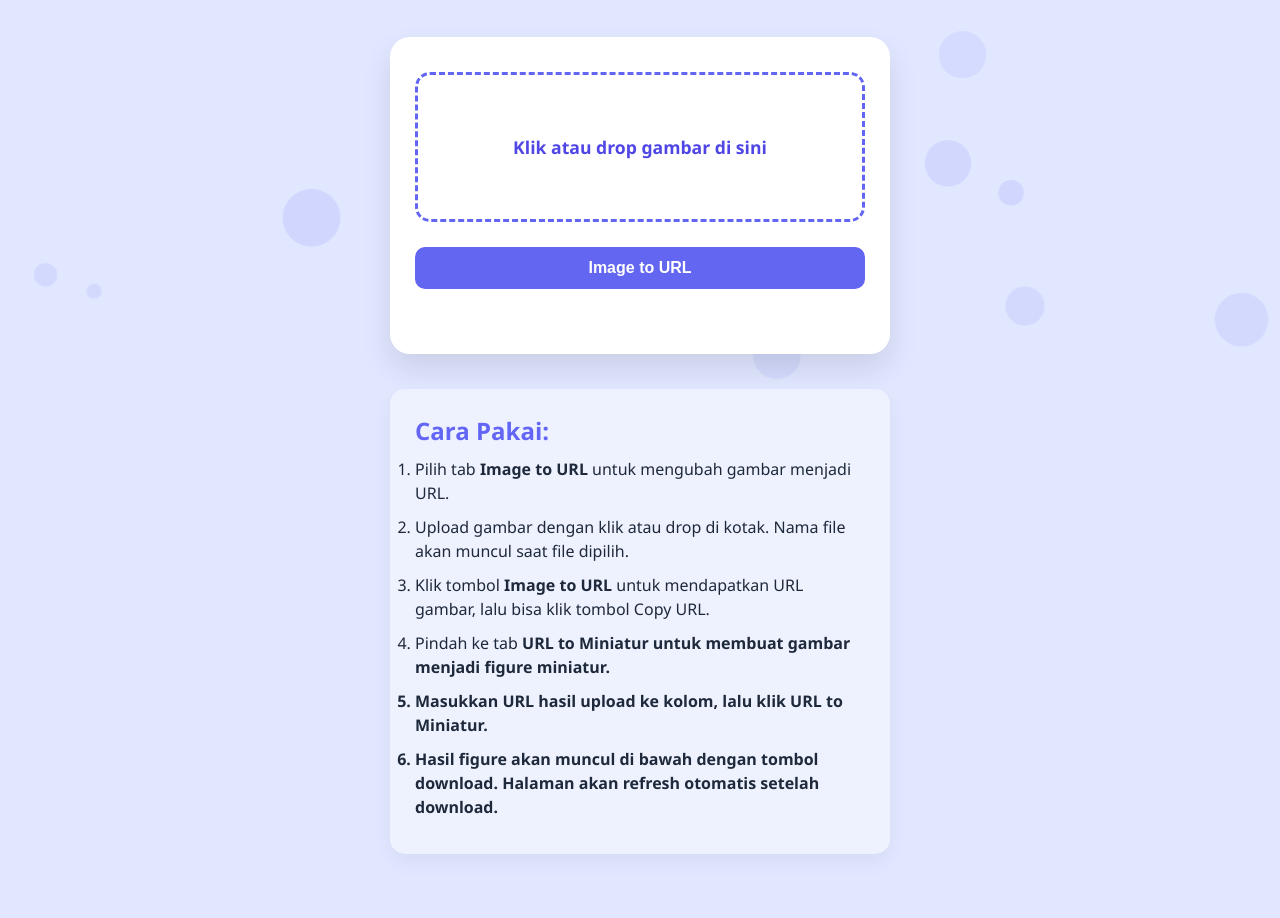
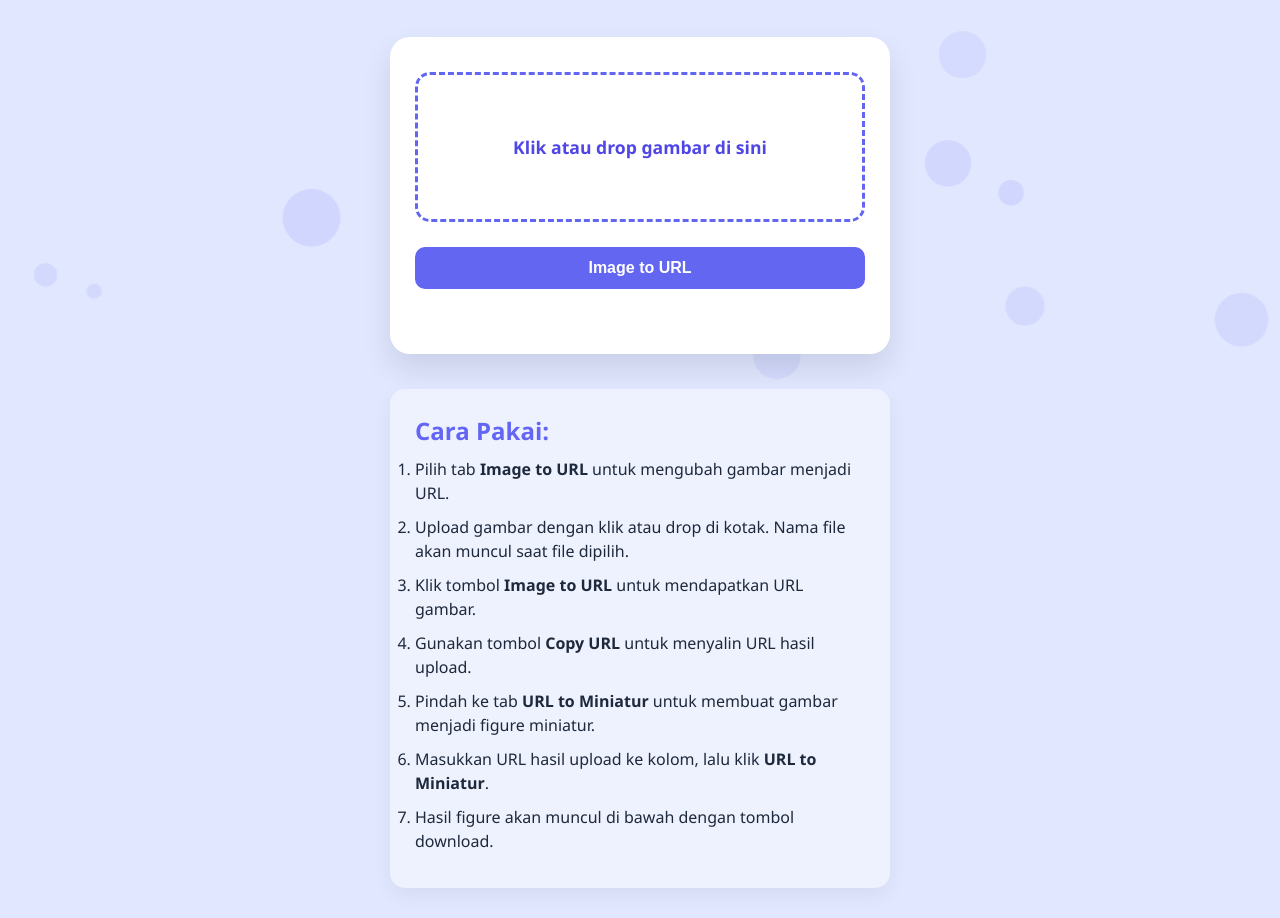
Before and after one commit to RoxyXploit777/Ai-Trend, a website: page index.html in a window 1280 px wide. Shown: the part 170-1088 px from the top of the page. Before the commit the page ends 1054 px from the top, so only its background shows below. Drawn offline with Linux system fonts and the light colour scheme.

Commit message:
Update index.html

```diff
--- a/index.html
+++ b/index.html
@@ -160,10 +160,11 @@ pre { color:red; text-align:left; white-space:pre-wrap; }
 <ol>
 <li>Pilih tab <strong>Image to URL</strong> untuk mengubah gambar menjadi URL.</li>
 <li>Upload gambar dengan klik atau drop di kotak. Nama file akan muncul saat file dipilih.</li>
-<li>Klik tombol <strong>Image to URL</strong> untuk mendapatkan URL gambar, lalu bisa klik tombol Copy URL.</li>
-<li>Pindah ke tab <strong>URL to Miniatur</strongstrong> untuk membuat gambar menjadi figure miniatur.</li>
+<li>Klik tombol <strong>Image to URL</strong> untuk mendapatkan URL gambar.</li>
+<li>Gunakan tombol <strong>Copy URL</strong> untuk menyalin URL hasil upload.</li>
+<li>Pindah ke tab <strong>URL to Miniatur</strong> untuk membuat gambar menjadi figure miniatur.</li>
 <li>Masukkan URL hasil upload ke kolom, lalu klik <strong>URL to Miniatur</strong>.</li>
-<li>Hasil figure akan muncul di bawah dengan tombol download. Halaman akan refresh otomatis setelah download.</li>
+<li>Hasil figure akan muncul di bawah dengan tombol download.</li>
 </ol>
 </div>
 
```
